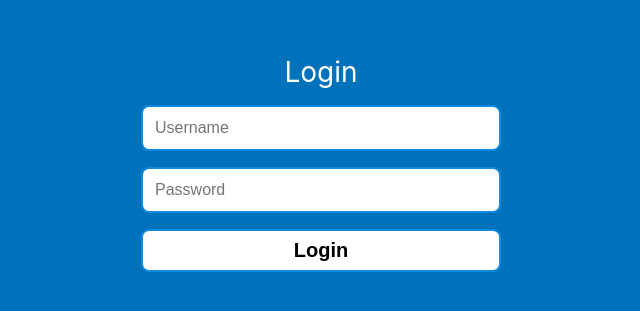
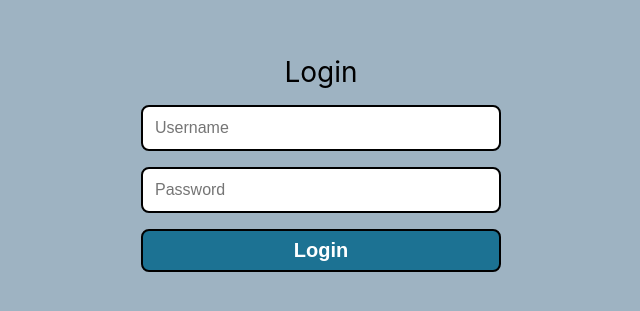
Before and after one commit to Dragonflies6779/IT-Project-2020, a React (Create React App) app: page / in a window 1280 px wide. Shown: the part 237-548 px from the top of the page, without its empty margins (319-959 px from the left). Built offline with nearby package versions, Linux system fonts and the light colour scheme.

Commit message:
Changed the colour scheme

```diff
--- a/src/App.css
+++ b/src/App.css
@@ -5,13 +5,13 @@ body, html, #root, .app, .container{
 
 .container {
   font-size: 28px;
-  color: #fff;
+  color: black;
   display: flex;
   flex-direction: column;
   align-items: center;
   text-align: center;
   justify-content: center;
-  background-color: #0072BB
+  background-color: #9EB3C2
 }
 
 .loginForm {
@@ -29,7 +29,7 @@ body, html, #root, .app, .container{
 input {
   box-sizing: border-box;
   outline: none;
-  border: solid 2px #1189de;
+  border: solid 2px black;
   border-radius: 8px;
   color: #292929;
   width: 100%;
@@ -48,9 +48,10 @@ button {
   padding: 20px, 20px;
   font-size: 20px;
   padding: 8px;
+  color: white;
   font-weight: bold;
-  border: solid 2px #1189de;
+  border: solid 2px black;
   border-radius: 8px;
-  background: #FFFFFF;
+  background: #1C7293;
   cursor: pointer;
 }
```
